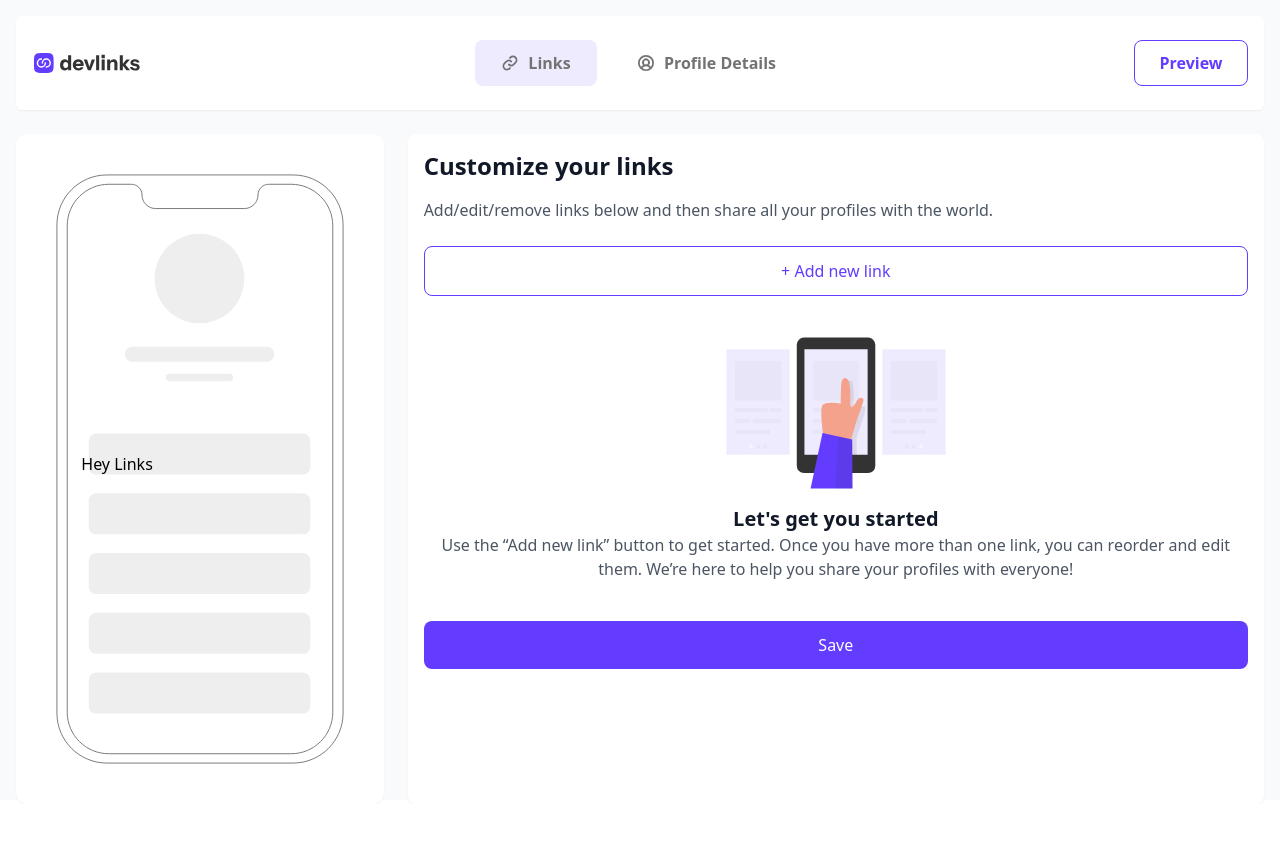
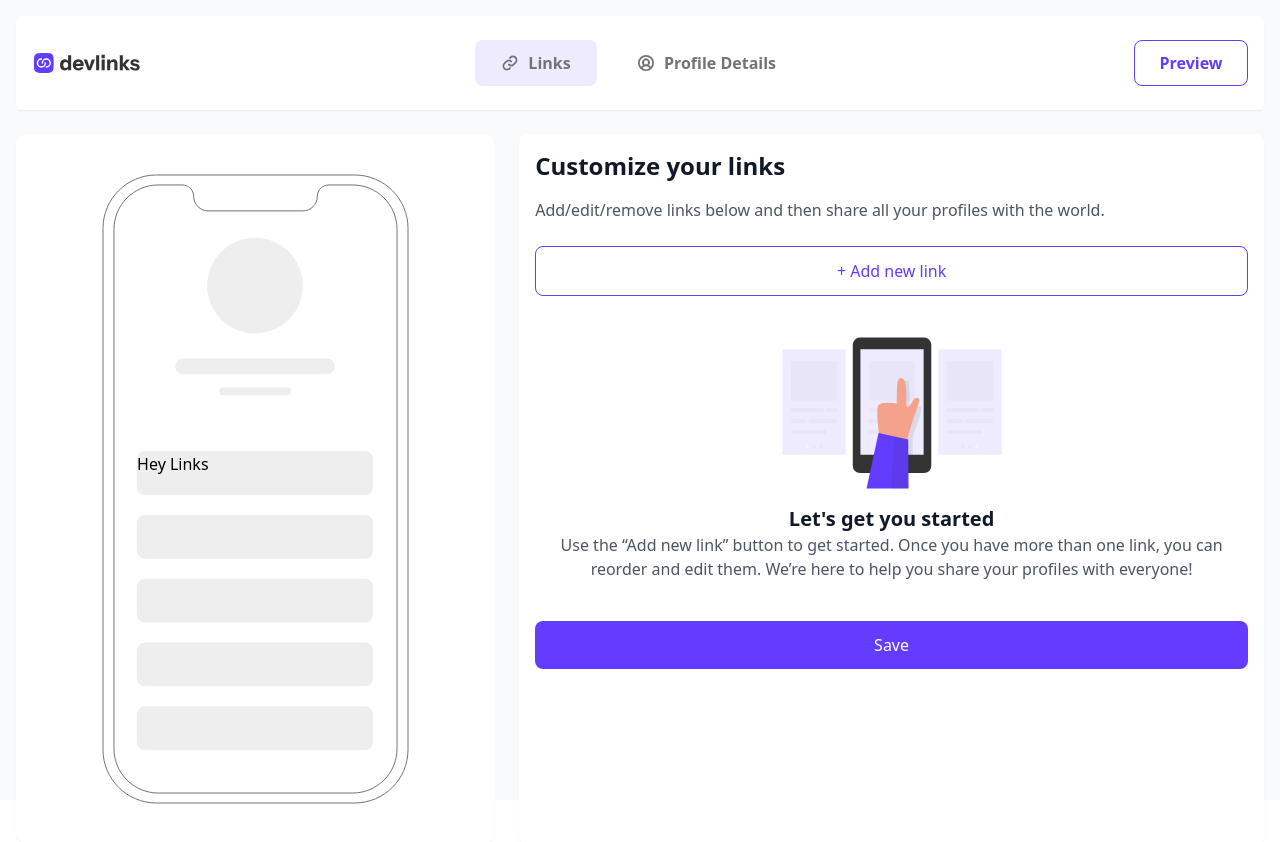
Before and after one commit to iamashik71/devlinks, a Next.js app: page /links in a window 1280 px wide. Before the commit the page ends 804 px from the top, so only its background shows below. Built offline with nearby package versions, Linux system fonts and the light colour scheme; no server answers.

Commit message:
hide mockup for mobile

```diff
--- a/components/Layout/index.tsx
+++ b/components/Layout/index.tsx
@@ -1,4 +1,4 @@
-import React, { ReactNode } from "react";
+import React, { ReactNode, useEffect, useState } from "react";
 import NavBar from "@/components/NavBar";
 import MockUp from "@/components/MockUp";
 
@@ -7,11 +7,24 @@ type LayoutProps = {
 };
 
 const Layout = ({ children }: LayoutProps) => {
+  const [isMobile, setIsMobile] = useState(false);
+
+  useEffect(() => {
+    const handleResize = () => {
+      setIsMobile(window.innerWidth < 700);
+    };
+
+    handleResize();
+
+    window.addEventListener("resize", handleResize);
+
+    return () => window.removeEventListener("resize", handleResize);
+  }, []);
   return (
-    <div className="bg-gray-50 h-[100vh] p-4">
+    <div className="bg-gray-50 h-screen p-4">
       <NavBar />
-      <div className="flex justify-between gap-6 mt-6 max-w-screen-xl m-auto">
-        <MockUp />
+      <div className="flex justify-between gap-6 pt-6 max-w-screen-xl m-auto">
+        {isMobile ? null : <MockUp />}
         <div className="w-full">{children}</div>
       </div>
     </div>
--- a/components/MockUp/styles.module.css
+++ b/components/MockUp/styles.module.css
@@ -1,6 +1,6 @@
 .container {
   /* height: 834px; */
-  width: 40%;
+  width: 60%;
   display: flex;
   justify-content: center;
   align-items: center;
```
